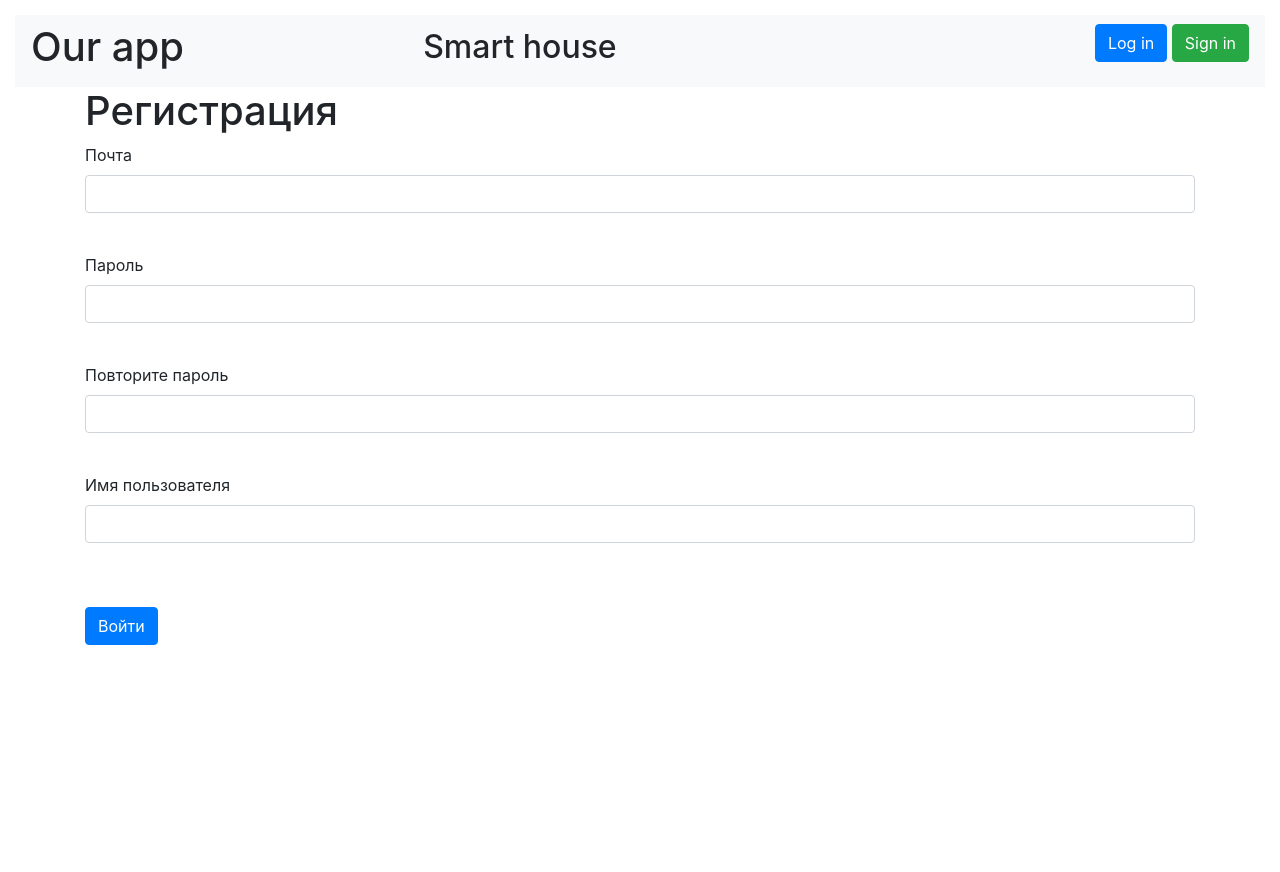
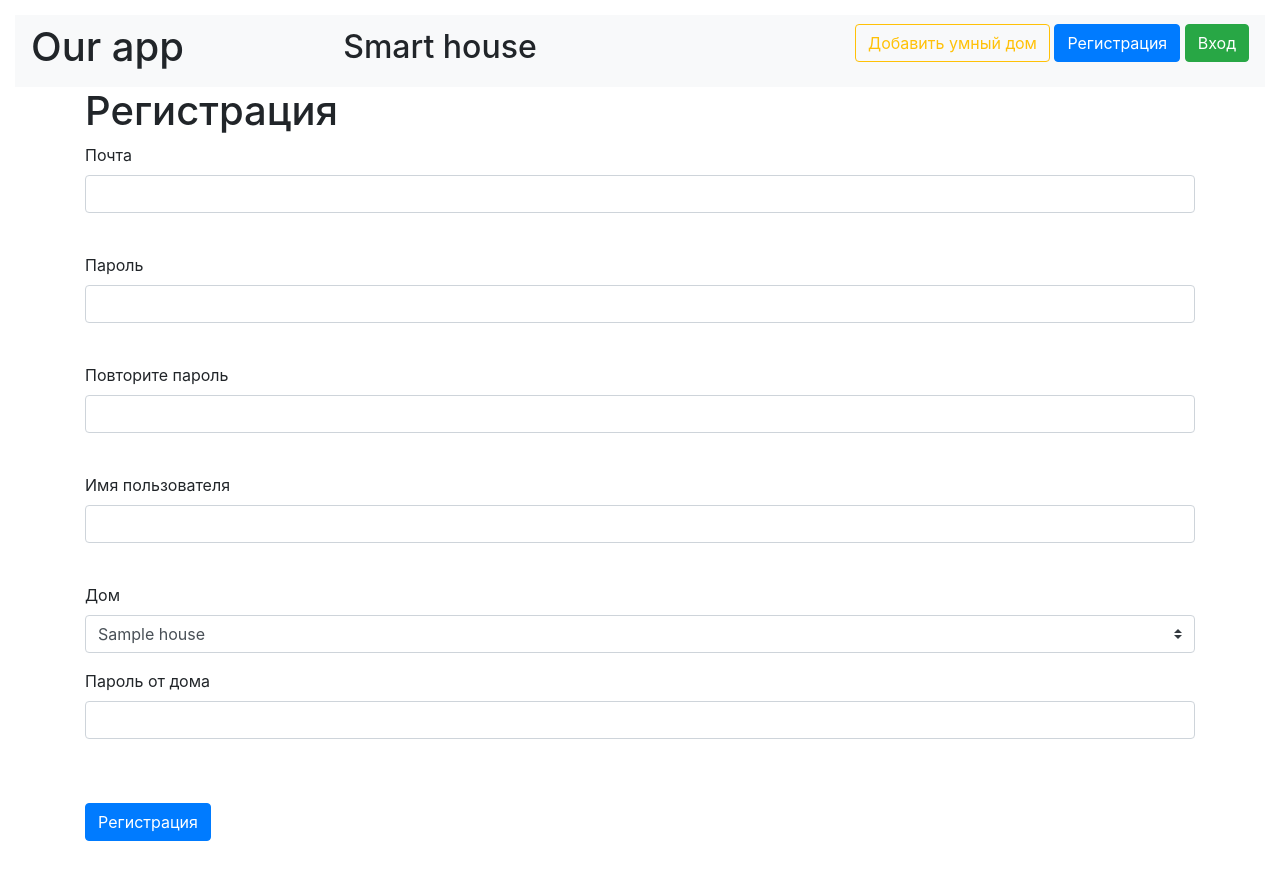
Before and after one commit to das747/web-home, a Flask app: page /register in a window 1280 px wide. Before the commit the page ends 645 px from the top, so only its background shows below. Run offline with Flask 2, Linux system fonts and the light colour scheme; tables that the repository leaves empty hold one stand-in row (values such as "Sample post"); some libraries are stand-ins or nearby versions.

Commit message:
добавил систему домов, исправил отключение пользователя от сессии

```diff
--- a/Настоящий ВЕБ/data/__all_models.py
+++ b/Настоящий ВЕБ/data/__all_models.py
@@ -1 +1 @@
-from . import switches, users, groups
+from . import switches, users, groups, houses
--- a/Настоящий ВЕБ/data/switches.py
+++ b/Настоящий ВЕБ/data/switches.py
@@ -11,9 +11,11 @@ class Switch(SqlAlchemyBase):
     title = sqlalchemy.Column(sqlalchemy.String)
     port = sqlalchemy.Column(sqlalchemy.Integer)
     status = sqlalchemy.Column(sqlalchemy.Boolean)
+    house_id = sqlalchemy.Column(sqlalchemy.Integer, sqlalchemy.ForeignKey('houses.id'))
     public_edit = sqlalchemy.Column(sqlalchemy.Boolean)
     public_use = sqlalchemy.Column(sqlalchemy.Boolean)
     groups = orm.relationship('Group', secondary='switches_to_groups', back_populates='switches')
     users = orm.relationship('User', secondary='users_to_switches', back_populates='usable_switches')
     editors = orm.relationship('User', secondary='editors_to_switches',
                                back_populates='editable_switches')
+    house = orm.relation('House')
--- a/Настоящий ВЕБ/data/users.py
+++ b/Настоящий ВЕБ/data/users.py
@@ -37,7 +37,8 @@ class User(SqlAlchemyBase, UserMixin):
                            primary_key=True, autoincrement=True)
     name = sqlalchemy.Column(sqlalchemy.String, nullable=True)
     email = sqlalchemy.Column(sqlalchemy.String)
-    hashed_password = sqlalchemy.Column(sqlalchemy.String, nullable=True)
+    hashed_password = sqlalchemy.Column(sqlalchemy.String)
+    house_id = sqlalchemy.Column(sqlalchemy.Integer, sqlalchemy.ForeignKey('houses.id'))
     usable_switches = orm.relationship("Switch", secondary='users_to_switches',
                                        back_populates='users')
     editable_switches = orm.relationship("Switch", secondary='editors_to_switches',
@@ -45,6 +46,7 @@ class User(SqlAlchemyBase, UserMixin):
     usable_groups = orm.relationship('Group', secondary='users_to_groups', back_populates='users')
     editable_groups = orm.relationship('Group', secondary='editors_to_groups',
                                        back_populates='editors')
+    house = orm.relation('House')
 
     def set_password(self, password):
         self.hashed_password = generate_password_hash(password)
--- a/Настоящий ВЕБ/main.py
+++ b/Настоящий ВЕБ/main.py
@@ -1,15 +1,15 @@
 from collections import defaultdict
 
-from flask import Flask, request, jsonify, render_template
+from requests import post
+from flask import Flask, request, render_template
 import logging
 import json
-import random
 
 from flask_login import LoginManager, login_user, login_required, current_user, logout_user
 from flask_wtf import FlaskForm
 from werkzeug.utils import redirect
 from wtforms import (PasswordField, SubmitField, BooleanField, StringField, SelectMultipleField,
-                     widgets, IntegerField)
+                     widgets, IntegerField, SelectField)
 from wtforms.fields.html5 import EmailField
 from wtforms.validators import DataRequired
 
@@ -19,9 +19,11 @@ from data import db_session
 from data.switches import *
 from data.users import *
 from data.groups import *
+from data.houses import *
 
 app = Flask(__name__)
-# logging.basicConfig(level=logging.INFO)
+logging.basicConfig(level=logging.INFO,
+                    format='%(filename)s --> %(levelname)s: %(message)s')
 api = Api(app)
 # api.add_resource(house_resource.HouseResource, '/api/v2/func/<device_id>/<int:status>')
 
@@ -51,13 +53,28 @@ class MultiCheckboxField(SelectMultipleField):
 
 class SwitchForm(FlaskForm):
     title = StringField(
-        'Название модуля(называйте модуль, чтобы всегда было понятно за что он отвечает)',
-        validators=[DataRequired()])
+            'Название модуля(называйте модуль, чтобы всегда было понятно за что он отвечает)',
+            validators=[DataRequired()])
     port = IntegerField('Номер порта', validators=[DataRequired()])
     users = MultiCheckboxField('Кто может использовать (если не выбрать доступно всем)', coerce=int)
     editors = MultiCheckboxField('Кто может редактировать (если не выбрать доступно всем)',
                                  coerce=int)
-    submit = SubmitField('Создать')
+    submit = SubmitField('Сохранить')
+
+
+class HouseEditForm(FlaskForm):
+    title = StringField('Название', validators=[DataRequired()])
+    address = StringField('WebHook адрес', validators=[DataRequired()])
+    password = PasswordField('Пароль', validators=[DataRequired()])
+    submit = SubmitField('Сохранить')
+
+
+class HouseRegisterForm(FlaskForm):
+    title = StringField('Название', validators=[DataRequired()])
+    address = StringField('WebHook адрес', validators=[DataRequired()])
+    password = PasswordField('Пароль', validators=[DataRequired()])
+    password_again = PasswordField('Повторите пароль', validators=[DataRequired()])
+    submit = SubmitField('Сохранить')
 
 
 class RegisterForm(FlaskForm):
@@ -65,7 +82,9 @@ class RegisterForm(FlaskForm):
     password = PasswordField('Пароль', validators=[DataRequired()])
     password_again = PasswordField('Повторите пароль', validators=[DataRequired()])
     name = StringField('Имя пользователя', validators=[DataRequired()])
-    submit = SubmitField('Войти')
+    house_id = SelectField('Дом', coerce=int)
+    house_password = PasswordField('Пароль от дома', validators=[DataRequired()])
+    submit = SubmitField('Регистрация')
 
 
 def handle_dialog(res, req):
@@ -80,7 +99,8 @@ def handle_dialog(res, req):
         res['response']['text'] = 'Я не могу вам помочь, пока вы не войдете,' \
                                   'чтобы войти, введите свой email и пароль(через пробел)'
         if req['request']['command'] and len(req['request']['command'].split()) == 2:
-            email, password = req['request']['command'].split()[0], req['request']['command'].split()[1]
+            email, password = req['request']['command'].split()[0], \
+                              req['request']['command'].split()[1]
             user = session.query(User).filter(User.email == email).first()
             print(user.name, user.check_password(password), generate_password_hash(password))
             if user and user.check_password(password):
@@ -154,25 +174,38 @@ def main():
     @app.route("/", methods=['GET'])
     def start():
         session = db_session.create_session()
-        public_switches = session.query(Switch).filter((Switch.public_use == 1)
-                                                       | (Switch.public_edit == 1)).all()
-        return render_template('index.html', title='smart house', public_switches=public_switches)
+        if current_user.is_authenticated:
+            user = session.query(User).filter(User.id == current_user.id).first()
+            public = session.query(Switch).filter((Switch.public_edit == 1) |
+                                                  (Switch.public_use == 1),
+                                                  Switch.house_id == user.house_id).all()
+            switches = {*user.usable_switches, *user.editable_switches, *public}
+        else:
+            switches = []
+        return render_template('index.html', title='smart house', switches=switches)
 
     @app.route('/add_switch', methods=['GET', 'POST'])
     @login_required
     def add_switch():
         form = SwitchForm()
         session = db_session.create_session()
-        all_users = [(user.id, user.name) for user in session.query(User).all()]
+        all_users = [(user.id, user.name) for user in
+                     session.query(User).filter(User.house_id == current_user.house_id).all()]
         form.users.choices = all_users
         form.editors.choices = all_users
         if form.validate_on_submit():
             session = db_session.create_session()
-            if session.query(Switch).filter(Switch.title == form.title.data).first():
+            if session.query(Switch).filter(Switch.title == form.title.data,
+                                            Switch.house_id == current_user.house_id).first():
                 return render_template('switch.html', title='Добавление модуля', form=form,
                                        message='Имя модуля уже занято')
+            elif session.query(Switch).filter(Switch.port == form.port.data,
+                                              Switch.house_id == current_user.house_id).first():
+                return render_template('switch.html', title='Добавление модуля', form=form,
+                                       message='Этот порт уже используется')
 
-            switch = Switch(title=form.title.data.lower(), status=0, port=form.port.data)
+            switch = Switch(title=form.title.data.lower(), status=0, port=form.port.data,
+                            house_id=current_user.house_id)
             session.add(switch)
             for user in form.users.data:
                 switch.users.append(session.query(User).filter(User.id == user).first())
@@ -186,33 +219,34 @@ def main():
         return render_template('switch.html', title='Добавление модуля', form=form)
 
     @app.route('/edit_switch/<int:switch_id>', methods=['GET', 'POST'])
+    @login_required
     def edit_switch(switch_id):
         form = SwitchForm()
         session = db_session.create_session()
-        all_users = [(user.id, user.name) for user in session.query(User).all()]
+        all_users = [(user.id, user.name) for user in
+                     session.query(User).filter(User.house_id == current_user.house_id).all()]
         form.editors.choices = all_users
         form.users.choices = all_users
-        if request.method == 'GET':
-            switch = session.query(Switch).filter(Switch.id == switch_id).first()
-            if switch:
-                if current_user in switch.editors or not switch.editors:
+        switch = session.query(Switch).filter(Switch.id == switch_id).first()
+        if switch:
+            if current_user in switch.editors or switch.public_edit:
+                if request.method == 'GET':
                     form.title.data = switch.title
                     form.port.data = switch.port
                     form.editors.data = [user.id for user in switch.editors]
                     form.users.data = [user.id for user in switch.users]
-                else:
-                    abort(403)
-            else:
-                abort(404)
-        if form.validate_on_submit():
-            switch = session.query(Switch).filter(Switch.id == switch_id).first()
-            if switch:
-                if current_user in switch.editors or not switch.editors:
+
+                elif form.validate_on_submit():
                     if session.query(Switch).filter(Switch.title == form.title.data,
-                                                    Switch.id != switch_id).first():
+                                                    Switch.id != switch_id,
+                                                    Switch.house_id == switch.house_id).first():
                         return render_template('switch.html', title='Редактирования модуля',
                                                form=form, message='Имя модуля уже занято')
-                    switch = session.query(Switch).filter(Switch.id == switch_id).first()
+                    elif session.query(Switch).filter(Switch.port == form.port.data,
+                                                      Switch.id != switch_id,
+                                                      Switch.house_id == switch.house_id).first():
+                        return render_template('switch.html', title='Редактирования модуля',
+                                               form=form, message='"Этот порт уже используется"')
                     switch.title = form.title.data
                     switch.port = form.port.data
                     for user in switch.users:
@@ -226,8 +260,7 @@ def main():
                         if user.id not in form.editors.data:
                             switch.editors.remove(user)
                     for user_id in form.editors.data:
-                        user = session.query(User).filter(User.id ==
-                                                          user_id).first()
+                        user = session.query(User).filter(User.id == user_id).first()
                         if user not in switch.editors:
                             switch.editors.append(user)
                     switch.public_edit = not bool(switch.editors)
@@ -242,12 +275,12 @@ def main():
         return render_template('switch.html', title='Редактирование модуля', form=form)
 
     @app.route('/delete_switch/<int:switch_id>', methods=['GET'])
+    @login_required
     def delete_switch(switch_id):
         session = db_session.create_session()
         switch = session.query(Switch).filter(Switch.id == switch_id).first()
         if switch:
-            if not switch.editors or current_user in switch.editors:
-
+            if switch.public_edit or current_user in switch.editors:
                 session.delete(switch)
                 session.commit()
             else:
@@ -256,20 +289,82 @@ def main():
             abort(404)
         return redirect('/')
 
+    @app.route('/add_house', methods=['GET', 'POST'])
+    def add_house():
+        form = HouseRegisterForm()
+        if form.validate_on_submit():
+            session = db_session.create_session()
+            if session.query(House).filter(House.title == form.title.data).first():
+                return render_template('house.html', form=form, title='Добавление дома',
+                                       message='Имя дома уже занято')
+            elif session.query(House).filter(House.web_hook == form.address.data).first():
+                return render_template('house.html', form=form, title='Добавление дома',
+                                       message='Дом с таким адресом уже добавлен')
+            elif form.password.data != form.password_again.data:
+                return render_template('house.html', form=form, title='Добавление дома',
+                                       message='Пароли не совпадают')
+            else:
+                house = House(title=form.title.data, web_hook=form.address.data)
+                house.set_password(form.password.data)
+                session.add(house)
+                session.commit()
+                return redirect('/register')
+        return render_template('house.html', form=form, title='Добавление дома')
+
+    @app.route('/edit_house/<int:house_id>', methods=['GET', 'POST'])
+    @login_required
+    def edit_house(house_id):
+        form = HouseEditForm()
+        session = db_session.create_session()
+        house = session.query(House).filter(House.id == house_id).first()
+        user = session.query(User).filter(User.id == current_user.id).first()
+        if house:
+            if house.id == user.house.id:
+                if request.method == 'GET':
+                    form.address.data = house.web_hook
+                    form.title.data = house.title
+                    return render_template('house.html', title='Редактирование дома', form=form)
+                elif form.validate_on_submit():
+                    if session.query(House).filter(House.title == form.title.data,
+                                                   House.id != house_id).first():
+                        return render_template('house.html', title='Редактирование дома', form=form,
+                                               message='Имя дома уже занято')
+                    elif session.query(House).filter(House.web_hook == form.address.data,
+                                                     House.id != house_id).first():
+                        return render_template('house.html', title='Редактирование дома', form=form,
+                                               message='Дом с таким адресом уже существует')
+                    elif not house.check_password(form.password.data):
+                        return render_template('house.html', title='Редактирование дома', form=form,
+                                               message='Указан неверный пароль')
+                    house.title = form.title.data
+                    house.web_hook = form.address.data
+                    session.commit()
+                    return redirect('/')
+            else:
+                abort(403)
+        else:
+            abort(404)
+
     @app.route('/register', methods=['GET', 'POST'])
     def register():
         form = RegisterForm()
+        session = db_session.create_session()
+        house_choices = [(house.id, house.title) for house in session.query(House).all()]
+        form.house_id.choices = house_choices
         if form.validate_on_submit():
             if form.password.data != form.password_again.data:
-                return render_template('register.html', title='Регистрация',
-                                       form=form,
+                return render_template('register.html', title='Регистрация', form=form,
                                        message="Пароли не совпадают")
             session = db_session.create_session()
             if session.query(User).filter(User.email == form.email.data).first():
-                return render_template('register.html', title='Регистрация',
-                                       form=form,
+                return render_template('register.html', title='Регистрация', form=form,
                                        message="Такой пользователь уже есть")
-            user = User(name=form.name.data, email=form.email.data)
+
+            elif not session.query(House).filter(
+                    House.id == form.house_id.data).first().check_password(form.house_password.data):
+                return render_template('register.html', title='Регистрация', form=form,
+                                       message="Пароль от дома укзан неверно")
+            user = User(name=form.name.data, email=form.email.data, house_id=form.house_id.data)
             user.set_password(form.password.data)
             session.add(user)
             session.commit()
@@ -296,25 +391,36 @@ def main():
         logout_user()
         return redirect("/")
 
-    # @app.route('/change_value/<device_id>/<int:status>', methods=['GET', 'POST'])
-    # @login_required
-    # def turn_light(device_id, status):
-    #     print(post(f'http://127.0.0.1:5000/api/v2/func/{device_id}/{status}').json())
-    #     return redirect('/')
+    @app.route('/set_switch/<int:device_id>/<int:status>', methods=['GET', 'POST'])
+    @login_required
+    def turn_light(device_id, status):
+        session = db_session.create_session()
+        user = session.query(User).filter(User.id == current_user.id).first()
+        switch = session.query(Switch).filter(Switch.id == device_id).first()
+        if switch:
+            if switch.public_use or user in switch.users:
+                switch.status = status
+                session.commit()
+            #     post(switch.house.web_hook, json={'port': switch.port, 'status': switch.status})
+            else:
+                abort(403)
+        else:
+            abort(404)
+        return redirect('/')
 
-    # @app.route('/post', methods=['POST'])
-    # def send():
-    #     logging.info(f'Request: {request.json!r}')
-    #     response = {
-    #         'session': request.json['session'],
-    #         'version': request.json['version'],
-    #         'response': {
-    #             'end_session': False
-    #         }
-    #     }
-    #     handle_dialog(response, request.json)
-    #     logging.info(f'Response: {response!r}')
-    #     return json.dumps(response)
+    @app.route('/post', methods=['POST'])
+    def send():
+        logging.info(f'Request: {request.json!r}')
+        response = {
+            'session': request.json['session'],
+            'version': request.json['version'],
+            'response': {
+                'end_session': False
+            }
+        }
+        handle_dialog(response, request.json)
+        logging.info(f'Response: {response!r}')
+        return json.dumps(response)
 
     app.run()
 
--- a/Настоящий ВЕБ/templates/base.html
+++ b/Настоящий ВЕБ/templates/base.html
@@ -18,12 +18,18 @@
         <p>
     	</p>
 	{% if current_user.is_authenticated %}
-    	<a class="navbar-brand" href="/logout">{{ current_user.name }}</a>
+        <p>
+            <a class="btn btn-info" href="/">Модули</a>
+            <a class="btn btn-info" href="/groups_list">Группы</a>
+            <a class="btn btn-outline-warning" href="/edit_house/{{current_user.house_id}}">Изменить умный дом</a>
+    	    <a class="btn btn-outline-primary" href="/logout">{{ current_user.name }}</a>
+        </p>
 	{% else %}
     	<p>
-        <a class="btn btn-primary " href="/register">Log in</a>
-        <a class="btn btn-success" href="/login">Sign in</a>
-    </p>
+            <a class="btn btn-outline-warning" href="/add_house">Добавить умный дом</a>
+            <a class="btn btn-primary" href="/register">Регистрация</a>
+            <a class="btn btn-success" href="/login">Вход</a>
+        </p>
 {% endif %}
     </nav>
 </header>
--- a/Настоящий ВЕБ/templates/register.html
+++ b/Настоящий ВЕБ/templates/register.html
@@ -5,19 +5,33 @@
 <form action="" method="post">
     {{ form.hidden_tag() }}
     {{ form.csrf_token }}
-    {% for field in form if field.name not in ['csrf_token', 'submit']%}
+    {% for field in form if field.name not in ['csrf_token', 'submit', 'house_id', 'house_password']%}
         <p>
             {{ field.label }}<br>
             {{ field(class="form-control") }}<br>
             {% for error in field.errors %}
-                <p class="alert alert-danger" role="alert">
-                    {{ error }}
-                </p>
+            <p class="alert alert-danger" role="alert">
+                {{ error }}
+            </p>
             {% endfor %}
         </p>
     {% endfor %}
-    <br>
-    <p>{{ form.submit(type="submit", class="btn btn-primary") }}</p>
+    <p>
+        {{form.house_id.label}}
+        {{form.house_id(class="custom-select")}}
+    </p>
+    <p>
+        {{ form.house_password.label }}<br>
+        {{ form.house_password(class="form-control") }}<br>
+        {% for error in form.house_password.errors %}
+            <p class="alert alert-danger" role="alert">
+                {{ error }}
+            </p>
+        {% endfor %}
+    </p>
+
+    <p><br>{{ form.submit(type="submit", class="btn btn-primary") }}</p>
+
     {{message}}
 </form>
 {% endblock %}
```
Also changed, not shown: Настоящий ВЕБ/data/houses.py (added, +17 -0 lines), Настоящий ВЕБ/templates/house.html (added, +23 -0 lines), Настоящий ВЕБ/templates/index.html (+8 -7 lines), Настоящий ВЕБ/db/smart_house.db (deleted).
